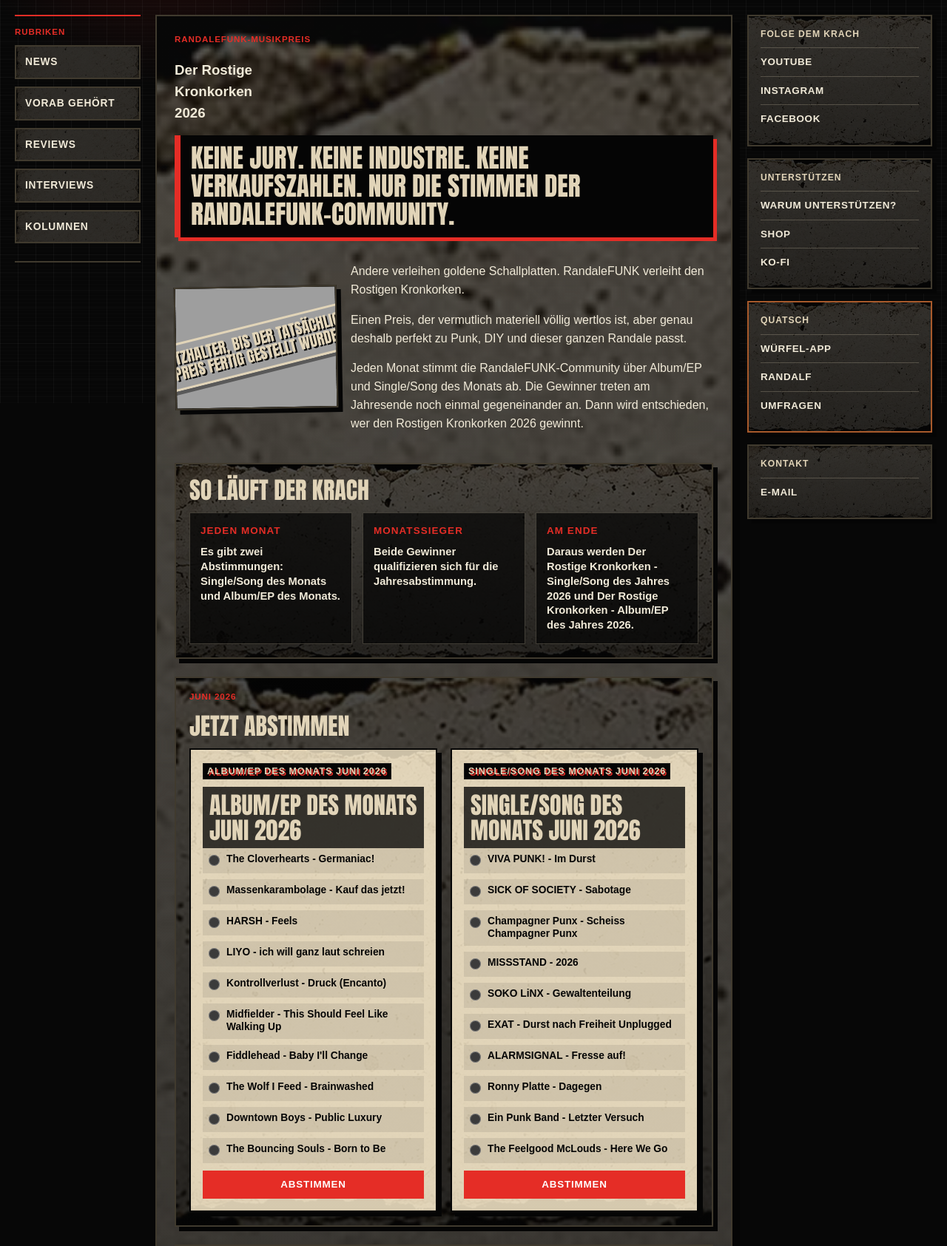
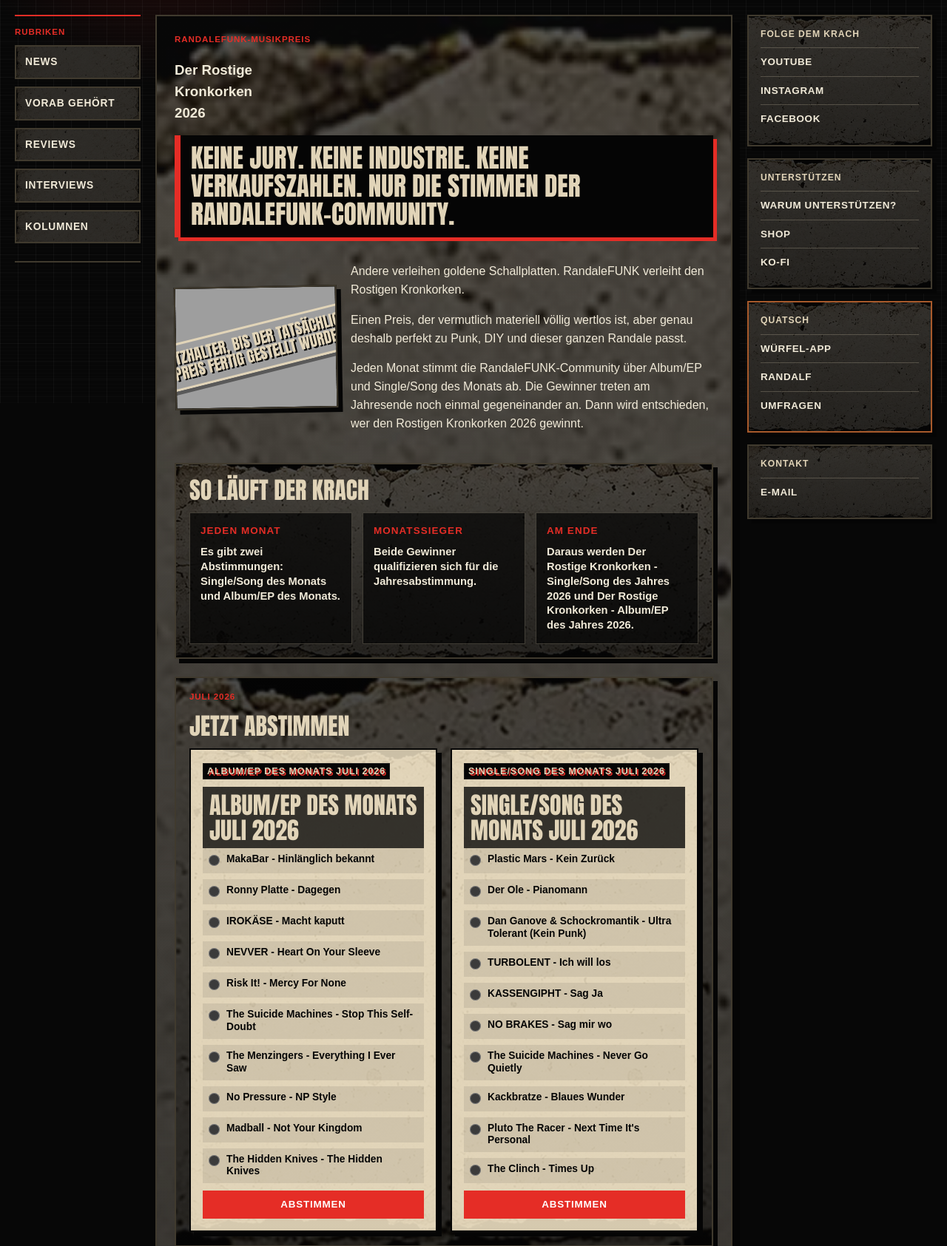
Before and after one commit to RandaleFUNK/randalefunk-website, a PHP site: page /der-rostige-kronkorken.html in a window 1280 px wide. Shown: the part 255-1940 px from the top of the page at 74% size. Run offline with PHP 8.4, Linux system fonts and the light colour scheme; data comes from the database, SQL or seed files in the repository; data that the repository does not hold is empty; grey boxes are pictures that could not be loaded.

Commit message:
Add July monthly polls

```diff
--- a/der-rostige-kronkorken.html
+++ b/der-rostige-kronkorken.html
@@ -87,20 +87,20 @@
 
         <section class="award-current-polls" aria-labelledby="current-polls-title">
           <div class="award-track__head">
-            <p class="issue-label">Juni 2026</p>
+            <p class="issue-label">Juli 2026</p>
             <h2 id="current-polls-title">Jetzt abstimmen</h2>
           </div>
           <div class="award-current-polls__grid">
-            <div class="poll-mount" data-poll-mount data-poll-endpoint="/poll.php?poll=monthly-album-ep-2026-06">
-              <section class="poll-widget poll-widget--monthly poll-widget--quiet" aria-label="Album/EP des Monats Juni 2026">
+            <div class="poll-mount" data-poll-mount data-poll-endpoint="/poll.php?poll=monthly-album-ep-2026-07">
+              <section class="poll-widget poll-widget--monthly poll-widget--quiet" aria-label="Album/EP des Monats Juli 2026">
                 <p class="poll-widget__kicker">Album/EP des Monats</p>
-                <h2>Album/EP des Monats Juni 2026</h2>
+                <h2>Album/EP des Monats Juli 2026</h2>
               </section>
             </div>
-            <div class="poll-mount" data-poll-mount data-poll-endpoint="/poll.php?poll=monthly-single-song-2026-06">
-              <section class="poll-widget poll-widget--monthly poll-widget--quiet" aria-label="Single/Song des Monats Juni 2026">
+            <div class="poll-mount" data-poll-mount data-poll-endpoint="/poll.php?poll=monthly-single-song-2026-07">
+              <section class="poll-widget poll-widget--monthly poll-widget--quiet" aria-label="Single/Song des Monats Juli 2026">
                 <p class="poll-widget__kicker">Single/Song des Monats</p>
-                <h2>Single/Song des Monats Juni 2026</h2>
+                <h2>Single/Song des Monats Juli 2026</h2>
               </section>
             </div>
           </div>
--- a/poll.php
+++ b/poll.php
@@ -175,6 +175,7 @@ function rf_poll_ensure_schema(PDO $pdo): void
     ]);
 
     rf_poll_seed_monthly_june_2026($pdo);
+    rf_poll_seed_monthly_july_2026($pdo);
 }
 
 function rf_poll_seed(PDO $pdo, string $slug, string $title, string $question, bool $isActive, array $options): void
@@ -381,6 +382,35 @@ function rf_poll_seed_monthly_june_2026(PDO $pdo): void
         'Ronny Platte - Dagegen',
         'Ein Punk Band - Letzter Versuch',
         'The Feelgood McLouds - Here We Go',
+    ], true);
+}
+
+function rf_poll_seed_monthly_july_2026(PDO $pdo): void
+{
+    rf_poll_seed_monthly_options($pdo, 2026, 7, 'album_ep', [
+        'MakaBar - Hinlänglich bekannt',
+        'Ronny Platte - Dagegen',
+        'IROKÄSE - Macht kaputt',
+        'NEVVER - Heart On Your Sleeve',
+        'Risk It! - Mercy For None',
+        'The Suicide Machines - Stop This Self-Doubt',
+        'The Menzingers - Everything I Ever Saw',
+        'No Pressure - NP Style',
+        'Madball - Not Your Kingdom',
+        'The Hidden Knives - The Hidden Knives',
+    ], true);
+
+    rf_poll_seed_monthly_options($pdo, 2026, 7, 'single_song', [
+        'Plastic Mars - Kein Zurück',
+        'Der Ole - Pianomann',
+        'Dan Ganove & Schockromantik - Ultra Tolerant (Kein Punk)',
+        'TURBOLENT - Ich will los',
+        'KASSENGIPHT - Sag Ja',
+        'NO BRAKES - Sag mir wo',
+        'The Suicide Machines - Never Go Quietly',
+        'Kackbratze - Blaues Wunder',
+        'Pluto The Racer - Next Time It\'s Personal',
+        'The Clinch - Times Up',
     ], true);
 }
 
```
